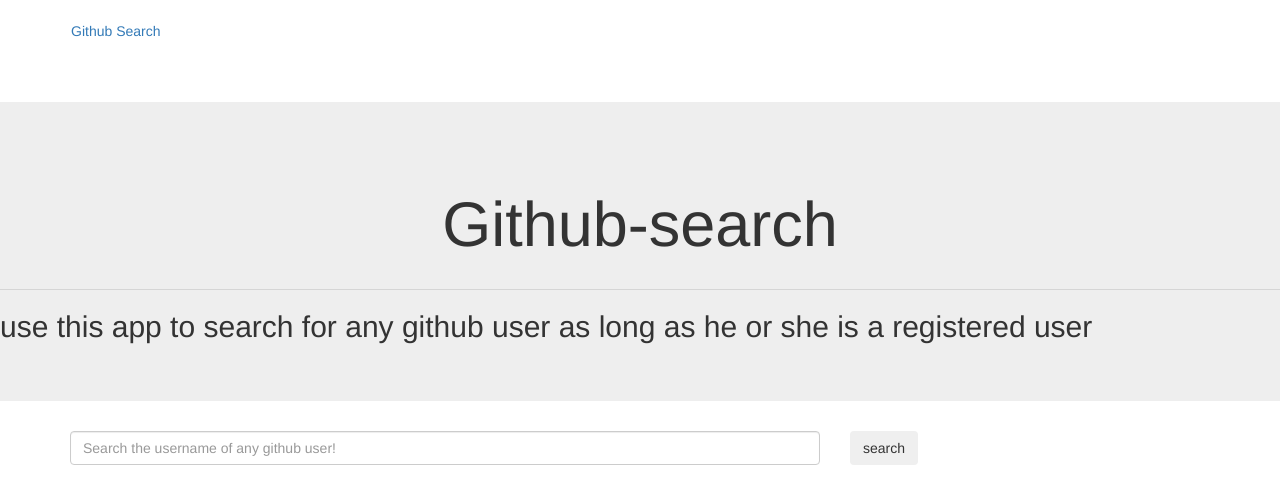
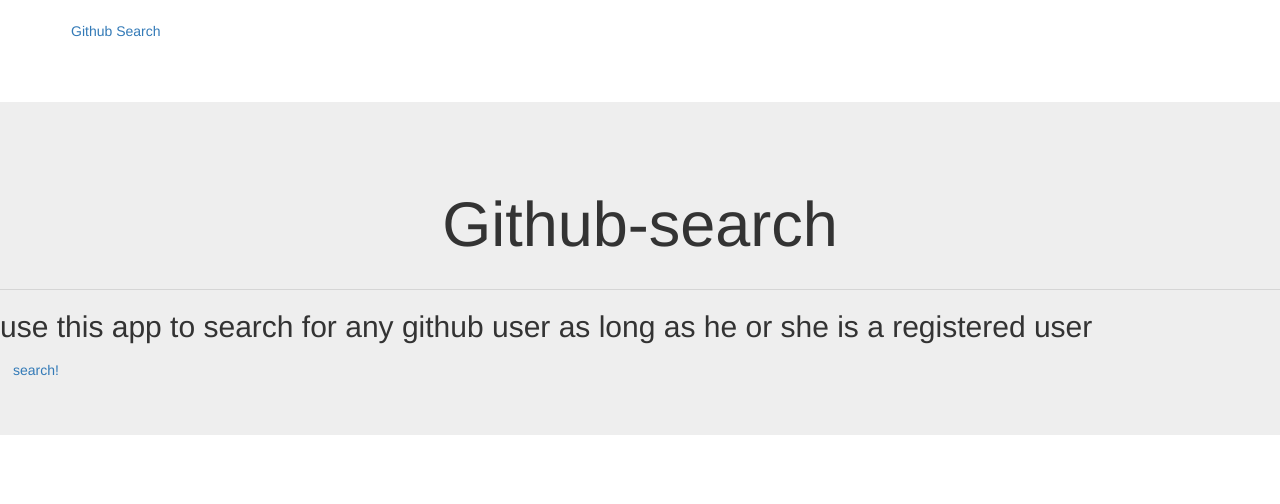
Before and after one commit to kelvinadeu/Github, an Angular app: page /intro in a window 1280 px wide. Shown: the top 504 px of the page. Built offline with nearby package versions, Linux system fonts and the light colour scheme.

Commit message:
add to page

```diff
--- a/src/app/gh-profile.service.ts
+++ b/src/app/gh-profile.service.ts
@@ -4,6 +4,7 @@
 import { environment } from '../environments/environment';
 import { HttpClient, } from '@angular/common/http';
 import { Http } from '@angular/http'
+
 
 @Injectable({
   providedIn: 'root'
--- a/src/app/git-profile/git-profile.component.html
+++ b/src/app/git-profile/git-profile.component.html
@@ -1,20 +1,21 @@
 <p>
   git-profile works!
 </p>
+<div class="container">
   <div id="form">
     <form action="">
       <div class="form-group">
         <div class="row">
           <div class="col-md-8">
-          <input type="text" class="form-control" placeholder="Search the username of any github user!" [(ngModel)]="username" name="username">
+            <input type="text" class="form-control" placeholder="Search of any github user!">
           </div>
           <div class="col-sm-4">
-          <button class="btn" (click)="searchProfile()"></button>
-          <input type="text" class="form-control" placeholder="Search the username of any github user!" [(ngModel)]="username" name="username">
+            <button class="btn" (click)="searchProfile()">search</button>
           </div>
         </div>
       </div>
     </form>
+  </div>
 </div>
 <div *ngIf="profile">
   <div class="panel">
--- a/src/app/intro/intro.component.html
+++ b/src/app/intro/intro.component.html
@@ -2,66 +2,8 @@
   <div class="jumbotron">
     <h1 class="page-header text-center">Github-search</h1>
     <hr>
-    <h2>use this app to search for any github user as long as he or she is a registered user</h2>
+     <h2>use this app to search for any github user as long as he or she is a registered user</h2>
+     <a href="/git-profile" class="btn">search!</a>
   </div>
+
 </div>
-<div class="container">
-  <div id="form">
-    <form action="">
-      <div class="form-group">
-        <div class="row">
-          <div class="col-md-8">
-            <input type="text" class="form-control" placeholder="Search the username of any github user!" [(ngModel)]="username" name="username">
-          </div>
-          <div class="col-sm-4">
-            <button class="btn" (click)="searchProfile()">search</button>
-          </div>
-        </div>
-      </div>
-    </form>
-  </div>
-  <div *ngIf="profile">
-    <div class="panel">
-      <div class="panel-heading">
-        <h3 appHighlight>{{profile.login}}'s Details</h3>
-      </div>
-      <div class="panel-body">
-        <div class="row">
-          <div class="col-sm-3">
-            <img src="{{profile.avatar_url}}" class="img-circle img-responsive" alt="{{profile.login}}'s Avatar">
-          </div>
-          <div class="col-sm-5">
-            <ul class="list-group">
-              <li class="list-group-item">{{profile.name | bolden}} &mdash;{{profile.login}}</li>
-              <li class="list-group-item">{{profile.location}}</li>
-              <li class="list-group-item" *ngIf="profile.bio">{{profile.bio}}</li>
-              <li class="list-group-item" *ngIf="profile.blog"><a href="{{profile.blog}}" target="_blank">{{profile.blog}}</a></li>
-              <li class="list-group-item" *ngIf="profile.email"><a href="emailto:{{profile.email}}">{{profile.email}}</a></li>
-            </ul>
-          </div>
-          <div class="col-sm-4">
-            <div>
-              <p>
-                <span class="label">{{profile.followers}} Followers</span>
-                <span class="label">Following {{profile.following}}</span>
-                <span class="label">{{profile.public_repos}} Repositories</span>
-              </p>
-              <p><a href="{{profile.html_url}}" target="_blank" class="btn btn-md">View profile on Github</a></p>
-              <div class="panel">
-                <div class="panel-heading">
-                  <h3 class="panel-heading">Repositories</h3>
-                </div>
-                <div class="panel-body" *ngFor="let repo of reposArray">
-                  <p class="clearfix">
-                    {{repo.name}} <a href="{{repo.html_url}}" target="_blank" class="btn btn-md pull-right">View this project on Github</a>
-                  </p>
-                  <p>{{repo.description}}</p>
-                </div>
-              </div>
-            </div>
-          </div>
-        </div>
-      </div>
-    </div>
-  </div>
-</div>
--- a/src/app/intro/intro.component.ts
+++ b/src/app/intro/intro.component.ts
@@ -1,15 +1,8 @@
-import { Component, OnInit } from '@angular/core';
-import { GhProfileService } from '../gh-profile.service';
-import { HttpClient } from '@angular/common/http';
-import { Profile } from '../profile';
-import { Repo } from '../repo';
-
-
+import { Component, OnInit } from '@angular/core'
 
 @Component({
   selector: 'app-intro',
   templateUrl: './intro.component.html',
-  providers: [GhProfileService],
   styleUrls: ['./intro.component.css']
 })
 export class IntroComponent implements OnInit {
@@ -20,27 +13,3 @@
   }
 
 }
-export class GitProfileComponent implements OnInit {
-  profile: Profile;
-  repos: Repo;
-  reposArray: any[];
-  public username: string;
-
-  constructor(private gitProfile: GhProfileService) { }
-
-  searchProfile() {
-    this.gitProfile.updateProfile(this.username);
-    this.gitProfile.profileRequest();
-    this.gitProfile.repoRequest();
-    this.reposArray = this.gitProfile.reposArray;
-  }
-
-  ngOnInit() {
-    this.gitProfile.profileRequest();
-    this.profile = this.gitProfile.profile;
-
-    this.gitProfile.repoRequest();
-    this.reposArray = this.gitProfile.reposArray;
-  }
-
-}
```
Lines whose indentation alone changed are shown as unchanged.
